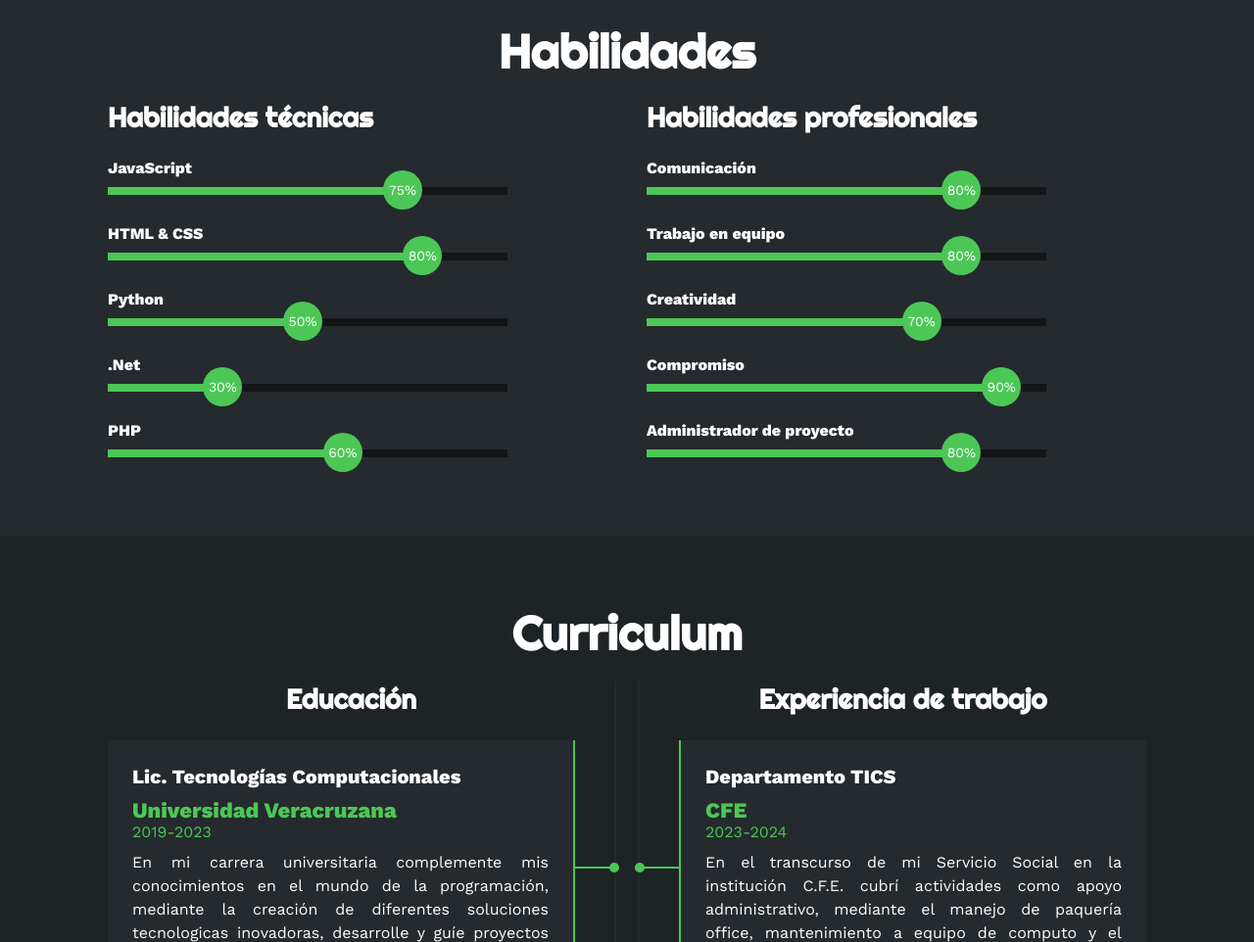
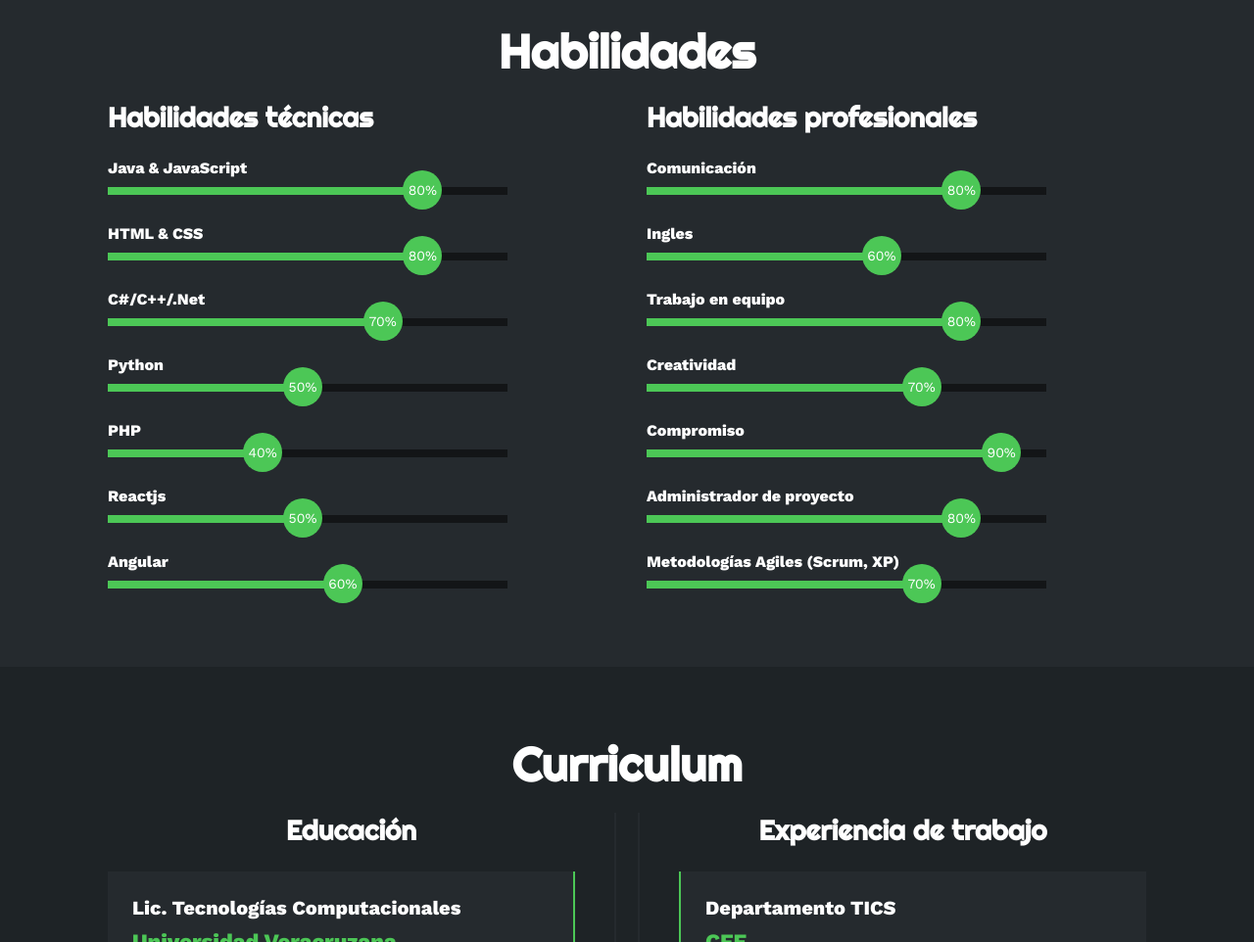
Before and after one commit to Denilson1817/DenilsonWeb, a plain HTML site: page index.html in a window 1280 px wide. Shown: the part 1425-2387 px from the top of the page at 98% size. Drawn offline with nearby package versions, Linux system fonts and the light colour scheme.

Commit message:
update skills

```diff
--- a/index.html
+++ b/index.html
@@ -135,10 +135,10 @@
                  <div class="col">
                     <h3>Habilidades técnicas</h3>
                     <div class="skill">
-                        <span>JavaScript</span>
+                        <span>Java & JavaScript</span>
                         <div class="bar-skills">
                             <div class="progress">
-                                <span>75%</span>
+                                <span>80%</span>
                             </div>
                         </div>
                     </div>
@@ -151,6 +151,14 @@
                         </div>
                     </div>
                     <div class="skill">
+                        <span>C#/C++/.Net</span>
+                        <div class="bar-skills">
+                            <div class="progress">
+                                <span>70%</span>
+                            </div>
+                        </div>
+                    </div>
+                    <div class="skill">
                         <span>Python</span>
                         <div class="bar-skills">
                             <div class="progress">
@@ -159,15 +167,23 @@
                         </div>
                     </div>
                     <div class="skill">
-                        <span>.Net</span>
+                        <span>PHP</span>
                         <div class="bar-skills">
                             <div class="progress">
-                                <span>30%</span>
+                                <span>40%</span>
                             </div>
                         </div>
                     </div>
                     <div class="skill">
-                        <span>PHP</span>
+                        <span>Reactjs</span>
+                        <div class="bar-skills">
+                            <div class="progress">
+                                <span>50%</span>
+                            </div>
+                        </div>
+                    </div>
+                    <div class="skill">
+                        <span>Angular</span>
                         <div class="bar-skills">
                             <div class="progress">
                                 <span>60%</span>
@@ -183,6 +199,14 @@
                         <div class="bar-skills">
                             <div class="progress">
                                 <span>80%</span>
+                            </div>
+                        </div>
+                    </div>
+                    <div class="skill">
+                        <span>Ingles</span>
+                        <div class="bar-skills">
+                            <div class="progress">
+                                <span>60%</span>
                             </div>
                         </div>
                     </div>
@@ -215,6 +239,14 @@
                         <div class="bar-skills">
                             <div class="progress">
                                 <span>80%</span>
+                            </div>
+                        </div>
+                    </div>
+                    <div class="skill">
+                        <span>Metodologías Agiles (Scrum, XP)</span>
+                        <div class="bar-skills">
+                            <div class="progress">
+                                <span>70%</span>
                             </div>
                         </div>
                     </div>
--- a/js/script.js
+++ b/js/script.js
@@ -21,14 +21,18 @@ function barSkills(){
         let skill = document.getElementsByClassName("progress");
         skill[0].classList.add("javascript");
         skill[1].classList.add("htmlcss");
-        skill[2].classList.add("python");
-        skill[3].classList.add("net");
+        skill[2].classList.add("cplus");
+        skill[3].classList.add("python");
         skill[4].classList.add("php");
-        skill[5].classList.add("communication");
-        skill[6].classList.add("teamWork");
-        skill[7].classList.add("creativity");
-        skill[8].classList.add("dedication");
-        skill[9].classList.add("adminProjects");
+        skill[5].classList.add("reactjs");
+        skill[6].classList.add("angular");
+        skill[7].classList.add("communication");
+        skill[8].classList.add("english");
+        skill[9].classList.add("teamWork");
+        skill[10].classList.add("creativity");
+        skill[11].classList.add("dedication");
+        skill[12].classList.add("adminProjects");
+        skill[13].classList.add("methodologies");
     }
 }
 window.onscroll = function(){
--- a/style.css
+++ b/style.css
@@ -287,7 +287,7 @@ html{
 }
 @keyframes javascript{
     0%{width: 0%;}
-    100%{width: 75%;}
+    100%{width: 80%;}
 }
 .skills .skill .htmlcss{
     width: 0%;
@@ -297,6 +297,14 @@ html{
     0%{width: 0%;}
     100%{width: 80%;}
 }
+.skills .skill .cplus{
+    width: 0%;
+    animation: 2s cplus forwards;
+}
+@keyframes cplus{
+    0%{width: 0%;}
+    100%{width: 70%;}
+}
 .skills .skill .python{
     width: 0%;
     animation: 2s python forwards;
@@ -305,19 +313,27 @@ html{
     0%{width: 0%;}
     100%{width: 50%;}
 }
-.skills .skill .net{
-    width: 0%;
-    animation: 2s net forwards;
-}
-@keyframes net{
-    0%{width: 0%;}
-    100%{width: 30%;}
-}
 .skills .skill .php{
     width: 0%;
     animation: 2s php forwards;
 }
 @keyframes php{
+    0%{width: 0%;}
+    100%{width: 40%;}
+}
+.skills .skill .reactjs{
+    width: 0%;
+    animation: 2s reactjs forwards;
+}
+@keyframes reactjs{
+    0%{width: 0%;}
+    100%{width: 50%;}
+}
+.skills .skill .angular{
+    width: 0%;
+    animation: 2s angular forwards;
+}
+@keyframes angular{
     0%{width: 0%;}
     100%{width: 60%;}
 }
@@ -329,6 +345,14 @@ html{
 @keyframes communication {
     0%{width: 0%;}
     100%{width: 80%;}
+}
+.skills .skill .english{
+    width: 0%;
+    animation: 2s english forwards;
+}
+@keyframes english {
+    0%{width: 0%;}
+    100%{width: 60%;}
 }
 .skills .skill .teamWork{
     width: 0%;
@@ -361,6 +385,14 @@ html{
 @keyframes adminProjects{
     0%{width: 0%;}
     100%{width: 80%;}
+}
+.skills .skill .methodologies{
+    width: 0%;
+    animation: 2s methodologies forwards;
+}
+@keyframes methodologies{
+    0%{width: 0%;}
+    100%{width: 70%;}
 }
 /*CV*/
 .cv{
```
